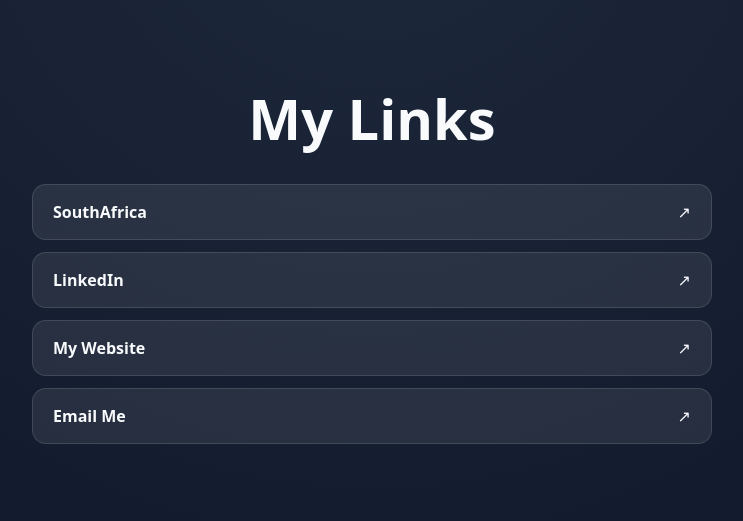
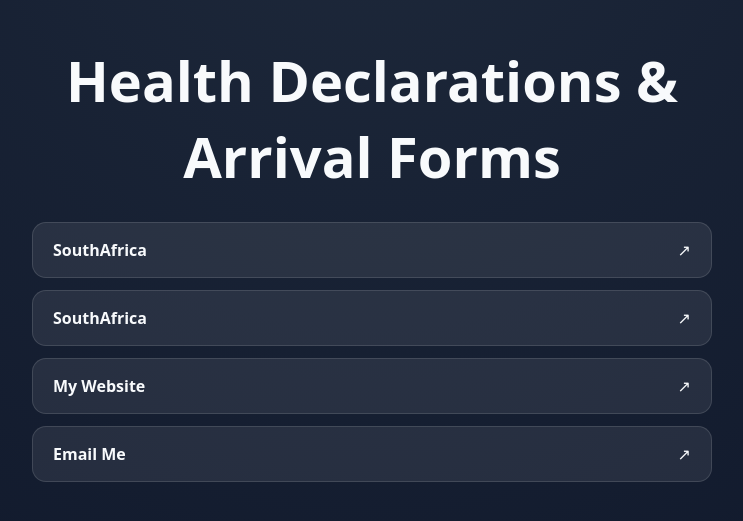
Before and after one commit to jakabifabian/jakabifabian.github.io, a plain HTML site: page index.html in a window 1280 px wide. Shown: the part 157-678 px from the top of the page, without its empty margins (268-1011 px from the left). Drawn offline with Linux system fonts and the light colour scheme.

Commit message:
Update header and modify link references

```diff
--- a/index.html
+++ b/index.html
@@ -55,15 +55,15 @@
 </head>
 <body>
   <main>
-    <h1>My Links</h1>
+    <h1>Health Declarations & Arrival Forms</h1>
 
     <div class="links">
       <a class="link" href="https://porthealth.dhmis.org/travel/" target="_blank">
         <strong>SouthAfrica</strong><span>↗</span>
       </a>
 
-      <a class="link" href="https://linkedin.com" target="_blank">
-        <strong>LinkedIn</strong><span>↗</span>
+      <a class="link" href="https://porthealth.dhmis.org" target="_blank">
+        <strong>SouthAfrica</strong><span>↗</span>
       </a>
 
       <a class="link" href="https://example.com" target="_blank">
```
